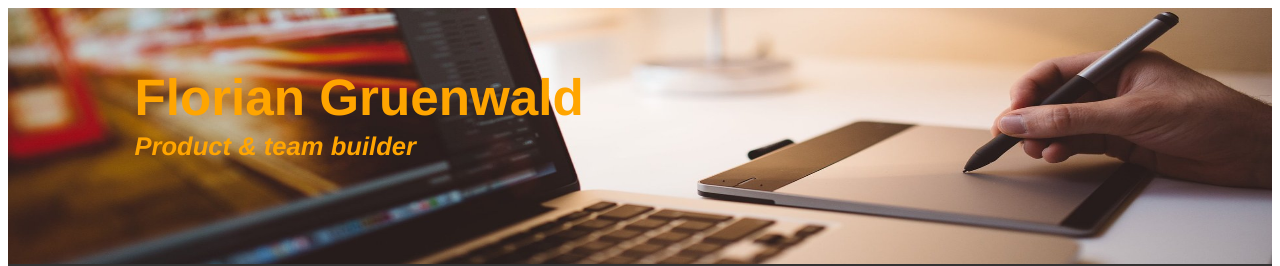
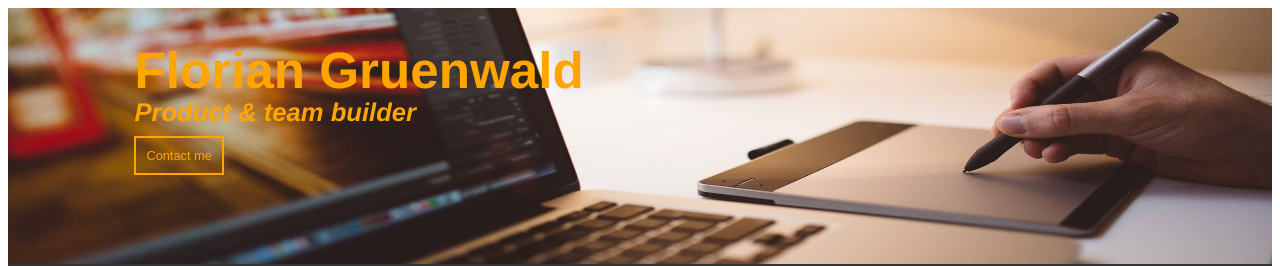
Before and after one commit to Floriangr/Florian-Gruenwald, a Vue app: page / in a window 1280 px wide. Shown: the top 266 px of the page. Built offline with nearby package versions, Linux system fonts and the light colour scheme; the HTML template or start-up script is replaced by a standard one.

Commit message:
style header

```diff
--- a/src/components/TheHeader.vue
+++ b/src/components/TheHeader.vue
@@ -1,8 +1,13 @@
 <template>
   <div class="image">
     <img src="../assets/header.jpg" alt="" />
-    <h1>Florian Gruenwald</h1>
-    <h2><i>Product & team builder</i></h2>
+    <div class="content">
+      <h1>Florian Gruenwald</h1>
+      <h2><i>Product & team builder</i></h2>
+      <router-link to="/contact" tag="button" class="button" data-cy="contact">
+        Contact me
+      </router-link>
+    </div>
   </div>
 </template>
 
@@ -21,19 +26,42 @@ export default {};
   max-height: 20vw;
 }
 
-.image h1 {
-  font-size: 4vw;
+.content {
   position: absolute;
   top: 10%;
   left: 10%;
   color: orange;
+  text-align: left;
+  line-height: 0.5vw;
 }
 
-.image h2 {
+.content button {
+  background-color: transparent;
+  border-style: solid;
+  border-color: orange;
+  font-size: 1vw;
+  color: orange;
+  padding: 10px 10px;
+  text-align: center;
+  text-decoration: none;
+  display: inline-block;
+}
+
+.content button {
+  -webkit-transition-duration: 0.4s;
+  transition-duration: 0.4s;
+  backface-visibility: hidden;
+}
+
+.content button:hover {
+  transform: scale(1.05);
+}
+
+.content h1 {
+  font-size: 4vw;
+}
+
+.content h2 {
   font-size: 2vw;
-  position: absolute;
-  top: 40%;
-  left: 10%;
-  color: orange;
 }
 </style>
--- a/src/views/Home.vue
+++ b/src/views/Home.vue
@@ -4,17 +4,27 @@
     <TheNavBar />
     <div class="row pageContent">
       <div class="side">
-        <img src="../assets/Florian_small.jpg" style="width:100%; display:block;" alt="">
+        <img
+          src="../assets/Florian_small.jpg"
+          style="width:100%; display:block;"
+          alt=""
+        />
       </div>
       <div class="main">
         <div class="container">
           <h2>
-            I'm passionate about creating impactful digital products users love <br>
-            I currently work for E.ON, as a Product Owner for the eon.com website <br>
-            In my free-time I enjoy programming, windsurfing and playing improv theater <br> <br>
+            I'm passionate about creating impactful digital products users love
+            <br />
+            I currently work for E.ON, as a Product Owner for the eon.com
+            website <br />
+            In my free-time I enjoy programming, windsurfing and playing improv
+            theater <br />
+            <br />
           </h2>
         </div>
-        <Tweet id="1117064644454227970" style="display: inline-block"><div class="spinner"></div></Tweet>
+        <Tweet id="1117064644454227970" style="display: inline-block"
+          ><div class="spinner"></div
+        ></Tweet>
       </div>
     </div>
     <TheFooter />
@@ -26,7 +36,7 @@
 import TheHeader from "@/components/TheHeader.vue";
 import TheNavBar from "@/components/TheNavBar.vue";
 import TheFooter from "@/components/TheFooter.vue";
-import { Tweet } from 'vue-tweet-embed';
+import { Tweet } from "vue-tweet-embed";
 
 export default {
   name: "home",
@@ -40,9 +50,21 @@ export default {
 </script>
 
 <style>
-
 * {
   box-sizing: border-box;
+}
+
+.side {
+  overflow: hidden;
+}
+
+.side img {
+  transition: 0.5s ease-out;
+}
+
+.side:hover img {
+  -webkit-transform: scale(1.05);
+  transform: scale(1.05);
 }
 
 .container {
@@ -56,10 +78,11 @@ export default {
   color: black;
   font-family: "Courier New", Times, serif;
   transition: 0.5s ease-out;
+  backface-visibility: hidden;
 }
 
 .main h2:hover {
-  transform: scale(1.1);
+  transform: scale(1.05);
 }
 
 .pageContent {
@@ -80,7 +103,7 @@ export default {
   flex: 70%;
   background-color: Grey;
   padding: 20px;
-  text-align: center
+  text-align: center;
 }
 
 @media screen and (max-width: 700px) {
```
Also changed, not shown: src/components/TheNavBar.vue (line endings or trailing spaces).
